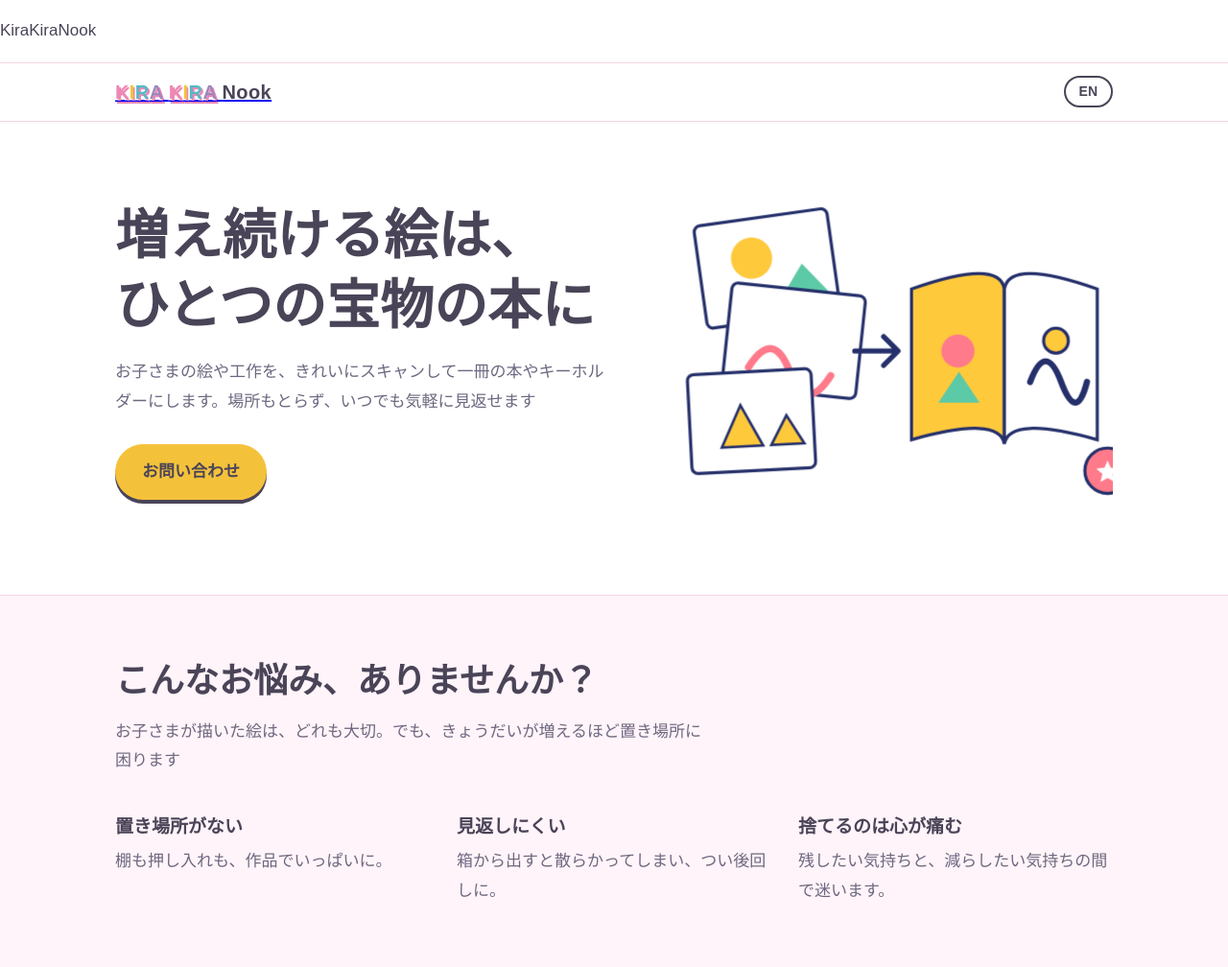
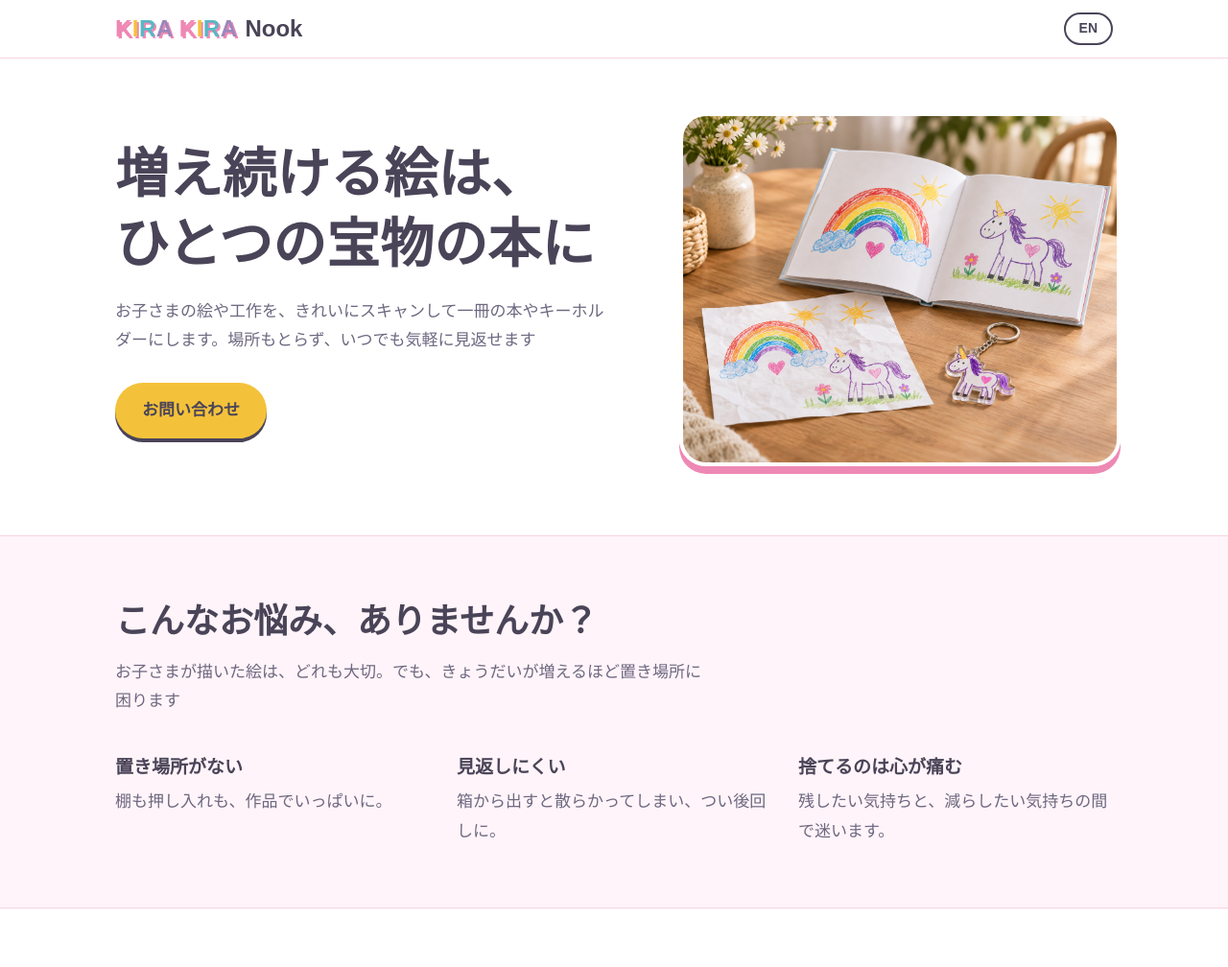
Before and after one commit to urabe-kazuhide-jr/kirakiranook-web, a Flask app: page / in a window 1280 px wide. Shown: the top 1008 px of the page at 96% size. Run offline with Flask 3, Linux system fonts and the light colour scheme; parts of the project's set-up code (start-up, migrations or seed data) failed here and were passed over.

Commit message:
Move site to Flask templates, add pastel palette, logo and step photos

```diff
--- a/static/css/styles.css
+++ b/static/css/styles.css
@@ -23,8 +18,6 @@ body::before{content:"";position:fixed;inset:0 0 auto;height:env(safe-area-inset
 .wrap{max-width:1040px;margin:0 auto;padding:0 22px}
 header{position:sticky;top:env(safe-area-inset-top,0px);background:var(--bg);z-index:9;border-bottom:1px solid var(--line)}
 header .wrap{display:flex;align-items:center;justify-content:space-between;height:60px}
-.logo{font-weight:900;font-size:20px;letter-spacing:.02em}
-.logo span{color:var(--coral)}
 .lang{border:2px solid var(--ink);background:none;color:var(--ink);font:inherit;font-weight:700;font-size:14px;border-radius:99px;padding:2px 14px;cursor:pointer}
 a:focus-visible,button:focus-visible{outline:3px solid var(--coral);outline-offset:3px}
 .hero{padding:56px 0 72px}
@@ -33,7 +26,15 @@ h1{font-size:clamp(32px,5.4vw,56px);line-height:1.3;margin:0 0 18px;font-weight:
 .lead{color:var(--muted);max-width:30em;margin:0 0 28px}
 .btn{display:inline-block;background:var(--sun);color:var(--on-sun);font-weight:900;text-decoration:none;padding:14px 28px;border-radius:99px;box-shadow:0 4px 0 var(--ink)}
 .btn:active{transform:translateY(3px);box-shadow:0 1px 0 var(--ink)}
-.art{width:100%;height:auto}
+
+/* sections and cards - art image. image filename - hero.png */
+.art{
+  width:100%;height:auto;
+  aspect-ratio:5/4;object-fit:cover;
+  border-radius:28px;
+  border:4px solid #fff;
+  box-shadow:0 8px 0 var(--coral);
+}
 section{padding:64px 0}
 h2{font-size:clamp(25px,3.6vw,36px);line-height:1.4;margin:0 0 12px;font-weight:900}
 .sub{color:var(--muted);margin:0 0 36px;max-width:36em}
--- a/templates/index.html
+++ b/templates/index.html
@@ -12,25 +12,10 @@
             <a class="btn" href="#contact" data-ja="お問い合わせ" data-en="Get in touch">お問い合わせ</a>
         </div>
 
-        <svg class="art" viewBox="0 0 420 340" role="img" aria-label="Loose drawings becoming a book">
-            <g class="pile">
-            <rect x="20" y="40" width="130" height="100" rx="6" fill="#fff" stroke="#25306B" stroke-width="3" transform="rotate(-8 85 90)"/>
-            <circle cx="70" cy="80" r="20" fill="#FFC93C"/><path d="M95 120l24-30 22 30z" fill="#5CC9A7" transform="rotate(-8 85 90)"/>
-            <rect x="46" y="110" width="130" height="100" rx="6" fill="#fff" stroke="#25306B" stroke-width="3" transform="rotate(6 111 160)"/>
-            <path d="M70 190q20-40 40 0t40 0" stroke="#FF7A8A" stroke-width="7" fill="none" stroke-linecap="round" transform="rotate(6 111 160)"/>
-            <rect x="10" y="190" width="120" height="96" rx="6" fill="#fff" stroke="#25306B" stroke-width="3" transform="rotate(-3 70 238)"/>
-            <path d="M40 262l20-40 20 40zM88 262l16-28 16 28z" fill="#FFC93C" stroke="#25306B" stroke-width="2.5" transform="rotate(-3 70 238)"/>
-            </g>
-            <path d="M170 170h40m-12-14l14 14-14 14" stroke="#25306B" stroke-width="5" fill="none" stroke-linecap="round" stroke-linejoin="round"/>
-            <g transform="translate(225 90)">
-            <path d="M0 20q85-30 90 0v150q-5-28-90-4z" fill="#FFC93C" stroke="#25306B" stroke-width="3"/>
-            <path d="M180 20q-85-30-90 0v150q5-28 90-4z" fill="#fff" stroke="#25306B" stroke-width="3"/>
-            <circle cx="45" cy="80" r="16" fill="#FF7A8A"/><path d="M26 130l20-30 20 30z" fill="#5CC9A7"/>
-            <path d="M115 110q15-40 30 0t25 0" stroke="#25306B" stroke-width="6" fill="none" stroke-linecap="round"/>
-            <circle cx="140" cy="70" r="12" fill="#FFC93C" stroke="#25306B" stroke-width="3"/>
-            <circle cx="190" cy="196" r="22" fill="#FF7A8A" stroke="#25306B" stroke-width="3"/><path d="M190 186l3 7 8 1-6 5 2 8-7-4-7 4 2-8-6-5 8-1z" fill="#fff"/>
-            </g>
-        </svg>
+        <img class="art"
+            src="{{ url_for('static', filename='img/hero.png') }}"
+            alt="A keepsake book made from a child's drawings"
+            width="1000" height="800" fetchpriority="high">
     </div></div>
 
     <section class="tint"><div class="wrap">
--- a/templates/layout.html
+++ b/templates/layout.html
@@ -6,9 +6,6 @@
     <meta charset="utf-8">
     <meta name="viewport" content="width=device-width, initial-scale=1, viewport-fit=cover">
     <title>{% block title %}KiraKiraNook{% endblock %}</title>
-    <header>
-        <p>KiraKiraNook</p>
-    </header><link href="https://fonts.googleapis.com/css2?family=Fredoka:wght@600&display=swap" rel="stylesheet">
 </head>
 <body>
     <header>
```
Also changed, not shown: other parts of static/css/styles.css (+36 -9 lines), other parts of templates/index.html (+20 -7 lines), static/img/artbook.png (added), static/img/framed.png (added), static/img/hero.png (added), 5 other files. Lines whose indentation alone changed are shown as unchanged.
